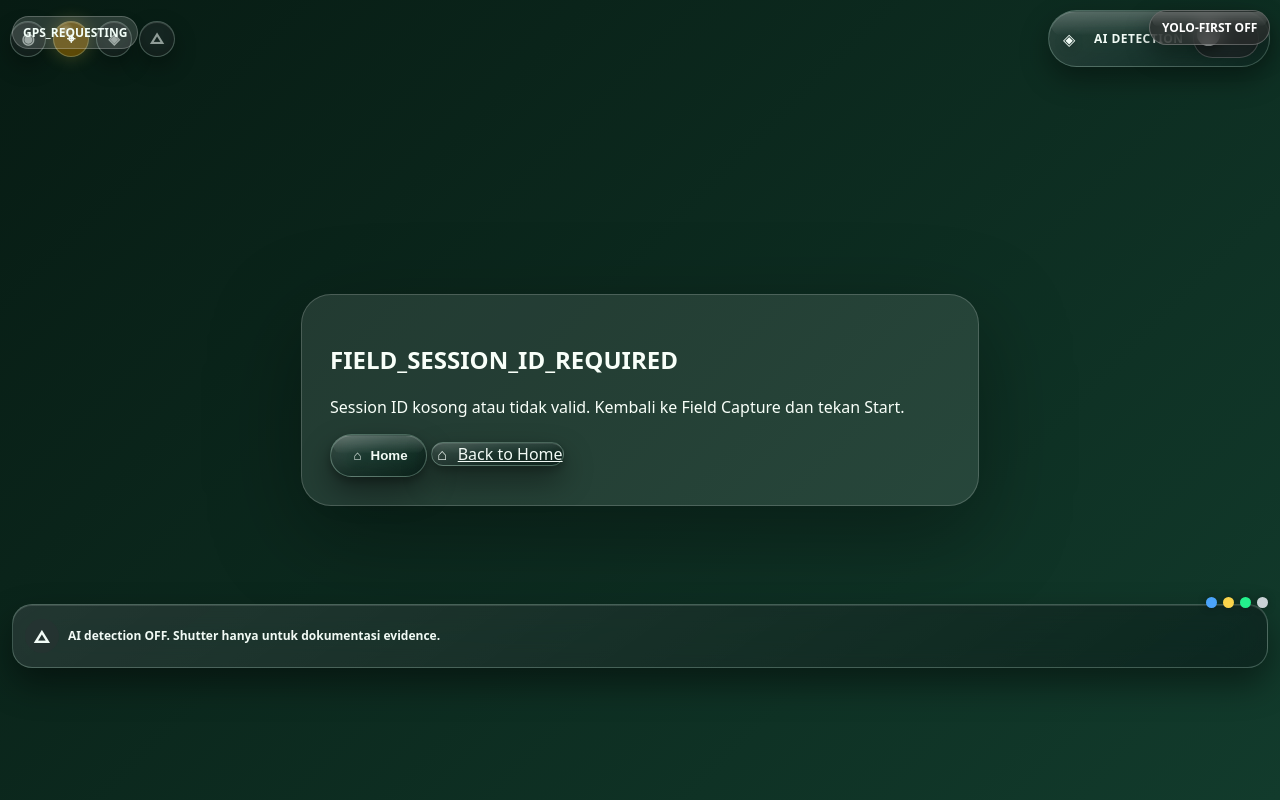
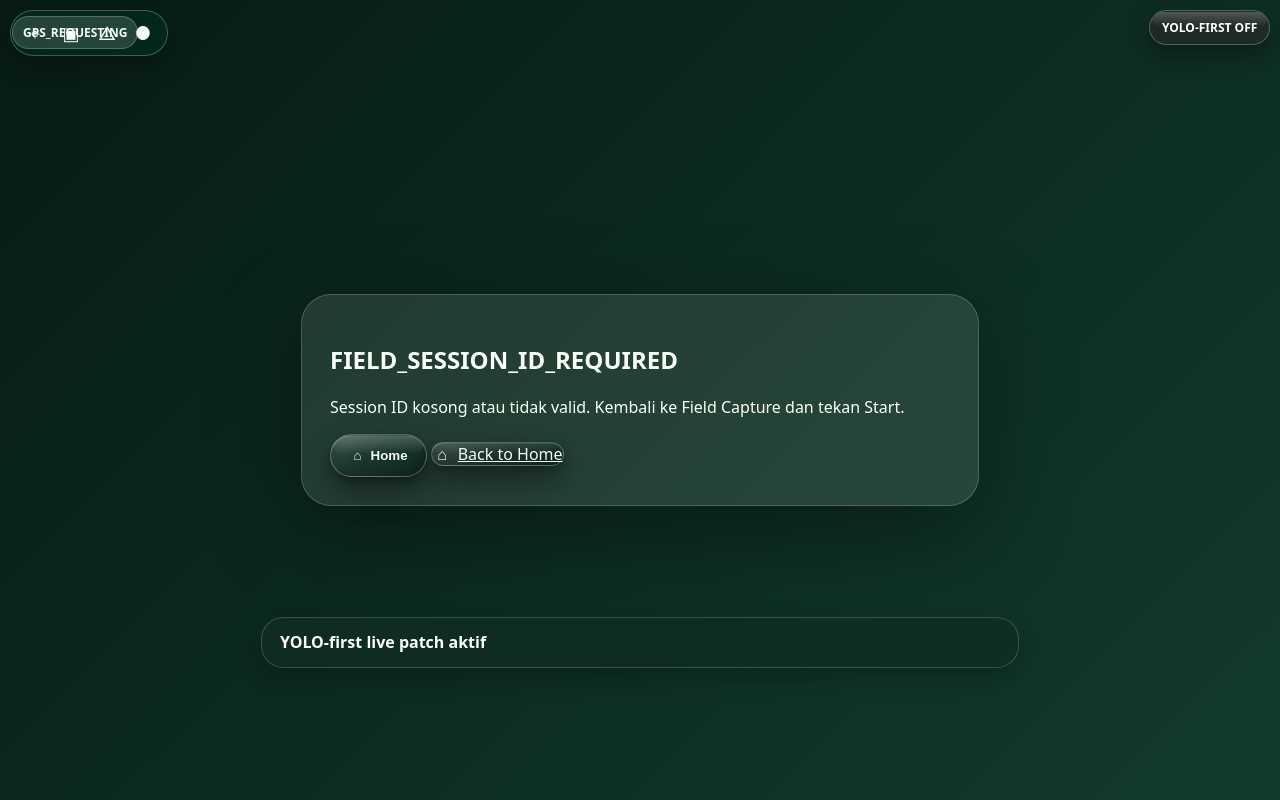
Before and after one commit to Codingin02/Yolo-Vegetation, a Flask app: page /field-camera in a window 1280 px wide. Run offline with Flask 3, Linux system fonts and the light colour scheme; some libraries are stand-ins or nearby versions.

Commit message:
Force HP live camera to YOLO frame route and compact operator UI

```diff
--- /dev/null
+++ b/src/ulp_project/static/final_live_compact_operator_ui.css
@@ -0,0 +1,84 @@
+/* final_live_compact_operator_ui_v1 */
+
+#final-live-mini-hud {
+  position: fixed;
+  z-index: 2200;
+  top: max(10px, env(safe-area-inset-top));
+  left: 10px;
+  display: flex;
+  gap: 8px;
+  padding: 8px 10px;
+  border-radius: 999px;
+  background: rgba(0, 43, 31, 0.72);
+  backdrop-filter: blur(12px);
+  border: 1px solid rgba(255,255,255,0.25);
+  box-shadow: 0 10px 24px rgba(0,0,0,0.25);
+}
+
+#final-live-mini-hud span {
+  width: 28px;
+  height: 28px;
+  display: inline-grid;
+  place-items: center;
+  font-size: 18px;
+  line-height: 1;
+}
+
+#final-live-toast {
+  position: fixed;
+  z-index: 2200;
+  left: 18px;
+  right: 18px;
+  bottom: 132px;
+  padding: 14px 18px;
+  border-radius: 22px;
+  background: rgba(15, 45, 36, 0.88);
+  color: white;
+  font: 700 16px/1.3 system-ui, -apple-system, Segoe UI, sans-serif;
+  backdrop-filter: blur(14px);
+  border: 1px solid rgba(255,255,255,0.18);
+  box-shadow: 0 10px 24px rgba(0,0,0,0.22);
+  max-width: 720px;
+  margin: 0 auto;
+}
+
+#final-live-toast.danger {
+  background: rgba(112, 0, 32, 0.88);
+}
+
+.final-live-icon-chip {
+  min-width: 34px !important;
+  max-width: 42px !important;
+  width: 38px !important;
+  height: 34px !important;
+  padding: 0 !important;
+  display: inline-grid !important;
+  place-items: center !important;
+  overflow: hidden !important;
+  font-size: 18px !important;
+  line-height: 1 !important;
+  white-space: nowrap !important;
+}
+
+.final-live-compact-ui details,
+.final-live-compact-ui summary,
+.final-live-compact-ui [class*="Developer"],
+.final-live-compact-ui [class*="developer"],
+.final-live-compact-ui [id*="debug"],
+.final-live-compact-ui [class*="debug"] {
+  max-height: 34px !important;
+  overflow: hidden !important;
+  opacity: 0.58 !important;
+}
+
+.final-live-compact-ui .developer-debug,
+.final-live-compact-ui .debug-panel,
+.final-live-compact-ui .debugBox,
+.final-live-compact-ui .debug-box {
+  display: none !important;
+}
+
+#final-live-yolo-overlay {
+  position: fixed !important;
+  inset: 0 !important;
+}
--- /dev/null
+++ b/src/ulp_project/static/final_live_force_yolo_frame.js
@@ -0,0 +1,393 @@
+(function () {
+  "use strict";
+
+  var PATCH = "final_live_force_yolo_frame_v1";
+  var originalFetch = window.fetch ? window.fetch.bind(window) : null;
+  var lastSentAt = 0;
+  var lastBoxData = null;
+  var loopStarted = false;
+
+  if (!originalFetch) {
+    return;
+  }
+
+  function qs(name) {
+    try {
+      return new URLSearchParams(window.location.search).get(name) || "";
+    } catch (e) {
+      return "";
+    }
+  }
+
+  function sessionId() {
+    var q = qs("session_id");
+    if (q) return q;
+
+    var txt = "";
+    try { txt = document.body ? document.body.innerText : ""; } catch (e) {}
+    var m = txt.match(/FS_\d{8}_\d{6}_[a-zA-Z0-9]+/);
+    return m ? m[0] : "";
+  }
+
+  function videoEl() {
+    var videos = Array.prototype.slice.call(document.querySelectorAll("video"));
+    for (var i = 0; i < videos.length; i++) {
+      if (videos[i].videoWidth > 0 && videos[i].videoHeight > 0) return videos[i];
+    }
+    return videos[0] || null;
+  }
+
+  function isYoloOn() {
+    var txt = "";
+    try { txt = document.body ? document.body.innerText : ""; } catch (e) {}
+
+    if (/YOLO-FIRST\s+OFF/i.test(txt)) return false;
+    if (/AI detection OFF/i.test(txt)) return false;
+
+    if (/YOLO-FIRST\s*(200|ON)/i.test(txt)) return true;
+    if (/AI detection ON/i.test(txt)) return true;
+    if (/membaca frame realtime/i.test(txt)) return true;
+
+    var pressed = document.querySelector('[aria-pressed="true"], .active, .is-active, .on');
+    if (pressed && /YOLO|AI|realtime|detect/i.test(pressed.textContent || "")) return true;
+
+    return false;
+  }
+
+  function ensureCanvas() {
+    var c = document.getElementById("final-live-yolo-overlay");
+    if (c) return c;
+
+    c = document.createElement("canvas");
+    c.id = "final-live-yolo-overlay";
+    c.style.position = "fixed";
+    c.style.left = "0";
+    c.style.top = "0";
+    c.style.width = "100vw";
+    c.style.height = "100vh";
+    c.style.zIndex = "1400";
+    c.style.pointerEvents = "none";
+    c.style.mixBlendMode = "normal";
+    document.body.appendChild(c);
+    return c;
+  }
+
+  function captureFrame() {
+    var v = videoEl();
+    if (!v || !v.videoWidth || !v.videoHeight) return "";
+
+    var maxW = 640;
+    var scale = Math.min(1, maxW / v.videoWidth);
+    var w = Math.max(320, Math.round(v.videoWidth * scale));
+    var h = Math.max(240, Math.round(v.videoHeight * scale));
+
+    var c = document.createElement("canvas");
+    c.width = w;
+    c.height = h;
+    var ctx = c.getContext("2d", { willReadFrequently: true });
+    ctx.drawImage(v, 0, 0, w, h);
+    return c.toDataURL("image/jpeg", 0.72);
+  }
+
+  function normalizePayload(raw) {
+    var payload = {};
+    if (raw && typeof raw === "object") payload = raw;
+
+    var frame = payload.frame_base64 || payload.image_base64 || payload.image || payload.snapshot_base64 || "";
+    if (!frame) frame = captureFrame();
+
+    payload.session_id = payload.session_id || sessionId();
+    payload.frame_base64 = frame;
+    payload.image_base64 = frame;
+    payload.image = frame;
+    payload.realtime_mode = "YOLO_FIRST_FORCED_HP_LIVE";
+    payload.source = payload.source || "final_live_force_yolo_frame";
+    payload.no_fake_detection = true;
+    payload.no_fake_gps = true;
+    payload.no_fake_clearance = true;
+    payload.legacy_vision_redirected_to_frame = true;
+
+    return payload;
+  }
+
+  window.fetch = function (input, init) {
+    var url = "";
+
+    try {
+      if (typeof input === "string") url = input;
+      else if (input && input.url) url = input.url;
+    } catch (e) {}
+
+    if (url.indexOf("/api/field/session/vision-analyze") !== -1) {
+      var body = {};
+      try {
+        if (init && init.body && typeof init.body === "string") {
+          body = JSON.parse(init.body);
+        }
+      } catch (e) {
+        body = {};
+      }
+
+      var payload = normalizePayload(body);
+
+      setToast("Vision legacy dialihkan ke YOLO frame", false);
+
+      return originalFetch("/api/field/session/frame", {
+        method: "POST",
+        headers: { "Content-Type": "application/json" },
+        body: JSON.stringify(payload)
+      });
+    }
+
+    return originalFetch(input, init);
+  };
+
+  function extractBoxes(data) {
+    var boxes = [];
+
+    function pushBox(item) {
+      if (!item || typeof item !== "object") return;
+
+      var b = item.bbox_xyxy || item.bbox || item.box || item.tree_bbox;
+      if (!b && item.x1 !== undefined) b = [item.x1, item.y1, item.x2, item.y2];
+
+      if (typeof b === "string") {
+        try { b = JSON.parse(b); } catch (e) { b = null; }
+      }
+
+      if (!Array.isArray(b) || b.length < 4) return;
+
+      boxes.push({
+        bbox: [Number(b[0]), Number(b[1]), Number(b[2]), Number(b[3])],
+        label: item.class_name || item.label || item.name || "pohon_sono",
+        conf: item.confidence || item.conf || item.tree_confidence || data.tree_confidence || ""
+      });
+    }
+
+    if (data && Array.isArray(data.detections)) data.detections.forEach(pushBox);
+    if (data && Array.isArray(data.tracked_detections)) data.tracked_detections.forEach(pushBox);
+    if (data && data.progress6_18_tracking && Array.isArray(data.progress6_18_tracking.tracked_detections)) {
+      data.progress6_18_tracking.tracked_detections.forEach(pushBox);
+    }
+    if (data && data.tree_bbox) {
+      pushBox({ tree_bbox: data.tree_bbox, label: "pohon_sono", tree_confidence: data.tree_confidence });
+    }
+
+    return boxes;
+  }
+
+  function drawBoxes(data) {
+    var c = ensureCanvas();
+    var ctx = c.getContext("2d");
+    var dpr = window.devicePixelRatio || 1;
+    var w = Math.floor(window.innerWidth * dpr);
+    var h = Math.floor(window.innerHeight * dpr);
+
+    if (c.width !== w || c.height !== h) {
+      c.width = w;
+      c.height = h;
+    }
+
+    ctx.clearRect(0, 0, c.width, c.height);
+
+    var boxes = extractBoxes(data || {});
+    lastBoxData = boxes;
+
+    if (!boxes.length) return;
+
+    var v = videoEl();
+    var scaleX = c.width / 640;
+    var scaleY = c.height / 480;
+
+    if (v && v.videoWidth && v.videoHeight) {
+      scaleX = c.width / v.videoWidth;
+      scaleY = c.height / v.videoHeight;
+    }
+
+    ctx.lineWidth = Math.max(3, 3 * dpr);
+    ctx.font = Math.max(16, 16 * dpr) + "px system-ui";
+    ctx.textBaseline = "top";
+
+    boxes.forEach(function (box) {
+      var b = box.bbox;
+      var x1 = Math.max(0, b[0] * scaleX);
+      var y1 = Math.max(0, b[1] * scaleY);
+      var x2 = Math.min(c.width, b[2] * scaleX);
+      var y2 = Math.min(c.height, b[3] * scaleY);
+
+      ctx.strokeStyle = "#00ff7b";
+      ctx.fillStyle = "rgba(0,255,123,0.18)";
+      ctx.strokeRect(x1, y1, Math.max(1, x2 - x1), Math.max(1, y2 - y1));
+      ctx.fillRect(x1, y1, Math.max(1, x2 - x1), Math.max(1, y2 - y1));
+
+      var label = String(box.label || "pohon_sono");
+      if (box.conf !== "") label += " " + String(box.conf).slice(0, 5);
+
+      var tw = ctx.measureText(label).width + 12 * dpr;
+      ctx.fillStyle = "rgba(0,80,45,0.92)";
+      ctx.fillRect(x1, Math.max(0, y1 - 26 * dpr), tw, 24 * dpr);
+      ctx.fillStyle = "#ffffff";
+      ctx.fillText(label, x1 + 6 * dpr, Math.max(0, y1 - 24 * dpr));
+    });
+  }
+
+  function setToast(msg, danger) {
+    var el = document.getElementById("final-live-toast");
+    if (!el) {
+      el = document.createElement("div");
+      el.id = "final-live-toast";
+      document.body.appendChild(el);
+    }
+    el.textContent = msg;
+    el.className = danger ? "final-live-toast danger" : "final-live-toast";
+  }
+
+  function updateCompactHud(data) {
+    var hud = document.getElementById("final-live-mini-hud");
+    if (!hud) {
+      hud = document.createElement("div");
+      hud.id = "final-live-mini-hud";
+      hud.innerHTML = '<span title="GPS">📍</span><span title="Camera">📷</span><span title="YOLO">🤖</span><span title="Shutter">●</span>';
+      document.body.appendChild(hud);
+    }
+
+    var gps = /GPS_READY/i.test(document.body.innerText || "") ? "📍" : "⌖";
+    var cam = /CAMERA_STREAM_READY/i.test(document.body.innerText || "") ? "📷" : "▣";
+    var yolo = isYoloOn() ? "🤖" : "△";
+    var det = data && (extractBoxes(data).length || data.tree_detected) ? "🌳" : "●";
+
+    hud.innerHTML =
+      '<span title="GPS">' + gps + '</span>' +
+      '<span title="Camera">' + cam + '</span>' +
+      '<span title="YOLO">' + yolo + '</span>' +
+      '<span title="Detection">' + det + '</span>';
+  }
+
+  function compactLegacyText() {
+    document.body.classList.add("final-live-compact-ui");
+
+    var pairs = [
+      [/^GPS_READY/i, "📍"],
+      [/^GPS_WAITING/i, "⌖"],
+      [/^CAMERA_STREAM_READY/i, "📷"],
+      [/^CAMERA_WAITING/i, "▣"],
+      [/^SHUTTER_WAITING/i, "●"],
+      [/^SHUTTER_SAVING/i, "●"],
+      [/^TREE_MODEL_READY_CANDIDATE/i, "🌳"],
+      [/^ROUTE_REPAIR_READY/i, "↔"],
+      [/^YOLO-FIRST\s*200/i, "🤖"],
+      [/^YOLO-FIRST\s*OFF/i, "△"]
+    ];
+
+    var els = Array.prototype.slice.call(document.querySelectorAll("div,span,b,strong,p"));
+    els.forEach(function (el) {
+      if (el.children && el.children.length > 0) return;
+      var t = (el.textContent || "").trim();
+      if (!t || t.length > 80) return;
+
+      for (var i = 0; i < pairs.length; i++) {
+        if (pairs[i][0].test(t)) {
+          el.setAttribute("title", t);
+          el.setAttribute("data-final-icon", pairs[i][1]);
+          el.classList.add("final-live-icon-chip");
+          el.textContent = pairs[i][1];
+          return;
+        }
+      }
+    });
+  }
+
+  async function sendFrame(reason) {
+    if (!isYoloOn()) {
+      updateCompactHud(null);
+      return;
+    }
+
+    var now = Date.now();
+    if (now - lastSentAt < 900) return;
+    lastSentAt = now;
+
+    var sid = sessionId();
+    if (!sid) {
+      setToast("Session ID belum terbaca", true);
+      return;
+    }
+
+    var frame = captureFrame();
+    if (!frame) {
+      setToast("Kamera belum siap untuk frame", true);
+      return;
+    }
+
+    var payload = {
+      session_id: sid,
+      frame_base64: frame,
+      image_base64: frame,
+      image: frame,
+      source: reason || "final_live_force_yolo_frame_loop",
+      realtime_mode: "YOLO_FIRST_HP_LIVE_1S",
+      no_fake_detection: true,
+      no_fake_gps: true,
+      no_fake_clearance: true
+    };
+
+    try {
+      var res = await originalFetch("/api/field/session/frame", {
+        method: "POST",
+        headers: { "Content-Type": "application/json" },
+        body: JSON.stringify(payload)
+      });
+
+      var data = null;
+      try { data = await res.json(); } catch (e) { data = { ok: false, status: "NON_JSON_RESPONSE" }; }
+
+      drawBoxes(data);
+      updateCompactHud(data);
+
+      var boxes = extractBoxes(data);
+      if (res.ok && boxes.length) {
+        setToast("YOLO frame OK: pohon_sono terdeteksi", false);
+      } else if (res.ok) {
+        setToast("YOLO frame OK: belum ada objek project", false);
+      } else {
+        setToast("YOLO frame HTTP " + res.status, true);
+      }
+    } catch (err) {
+      setToast("YOLO frame error: " + (err && err.message ? err.message : err), true);
+    }
+  }
+
+  function boot() {
+    if (loopStarted) return;
+    loopStarted = true;
+
+    ensureCanvas();
+    updateCompactHud(null);
+    compactLegacyText();
+
+    window.setInterval(function () {
+      compactLegacyText();
+      sendFrame("final_live_interval_1s");
+    }, 1000);
+
+    window.addEventListener("resize", function () {
+      drawBoxes({ detections: lastBoxData || [] });
+    });
+
+    document.addEventListener("click", function () {
+      window.setTimeout(function () {
+        compactLegacyText();
+        sendFrame("final_live_after_click");
+      }, 250);
+    }, true);
+
+    setToast("YOLO-first live patch aktif", false);
+    try { console.log("[FINAL LIVE] " + PATCH + " loaded"); } catch (e) {}
+  }
+
+  if (document.readyState === "loading") {
+    document.addEventListener("DOMContentLoaded", boot);
+  } else {
+    boot();
+  }
+})();
--- a/src/ulp_project/templates/field_camera.html
+++ b/src/ulp_project/templates/field_camera.html
@@ -6,10 +6,9 @@
 <title>Field Camera</title>
 <link rel="stylesheet" href="/static/field_camera.css?v=progress6_21_live_yolo_overlay">
   <link rel="stylesheet" href="/static/progress6_14_hard_operator_fix.css?v=progress6_14_hard_operator_gps_map_spreadsheet_fix">
-  <link rel="stylesheet" href="{{ url_for('static', filename='progress6_22_vision_camera.css') }}?v=progress6_22_frontend_vision_overlay">
-  <link rel="stylesheet" href="{{ url_for('static', filename='progress6_23_ios_glass_3d_ui.css') }}?v=progress6_23_ios_glass_3d_ui">
-  <link rel="stylesheet" href="{{ url_for('static', filename='progress6_24_realtime_vision_switch.css') }}?v=progress6_24_realtime_vision_switch">
-  <link rel="stylesheet" href="{{ url_for('static', filename='progress6_25_abort_fix.css') }}?v=progress6_25_abort_fix">
+<link rel="stylesheet" href="{{ url_for('static', filename='progress6_23_ios_glass_3d_ui.css') }}?v=progress6_23_ios_glass_3d_ui">
+<link rel="stylesheet" href="{{ url_for('static', filename='progress6_25_abort_fix.css') }}?v=progress6_25_abort_fix">
+<link rel="stylesheet" href="{{ url_for('static', filename='final_live_compact_operator_ui.css') }}?v=final_live_force_yolo_frame_v1">
 </head>
 {% set sid = session_id|default('', true) %}
 {% set ui_ver = ui_version|default('PROGRESS_6_21_LIVE_YOLO_OVERLAY', true) %}
@@ -94,9 +93,8 @@
 <script src="/static/field_camera.js?v=progress6_21_live_yolo_overlay"></script>
   <script defer src="/static/progress6_14_hard_operator_fix.js?v=progress6_14_hard_operator_gps_map_spreadsheet_fix"></script>
 <script src="{{ url_for('static', filename='progress6_20_gps_reliability.js') }}?v=progress6_20_gps_yolo"></script>
-  <script defer src="{{ url_for('static', filename='progress6_22_vision_camera.js') }}?v=progress6_22_frontend_vision_overlay"></script>
-  <script defer src="{{ url_for('static', filename='progress6_23_ios_glass_3d_ui.js') }}?v=progress6_23_ios_glass_3d_ui"></script>
-  <script defer src="{{ url_for('static', filename='progress6_24_realtime_vision_switch.js') }}?v=progress6_24_realtime_vision_switch"></script>
+<script defer src="{{ url_for('static', filename='progress6_23_ios_glass_3d_ui.js') }}?v=progress6_23_ios_glass_3d_ui"></script>
 <script src="{{ url_for('static', filename='progress6_27_yolo_first_lock.js') }}?v=progress6_27b_yolo_first_lock"></script>
+<script src="{{ url_for('static', filename='final_live_force_yolo_frame.js') }}?v=final_live_force_yolo_frame_v1"></script>
 </body>
 </html>
```
Also changed, not shown: scripts/final_live_yolo_frame_ui_smoke.py (added, +108 -0 lines).
